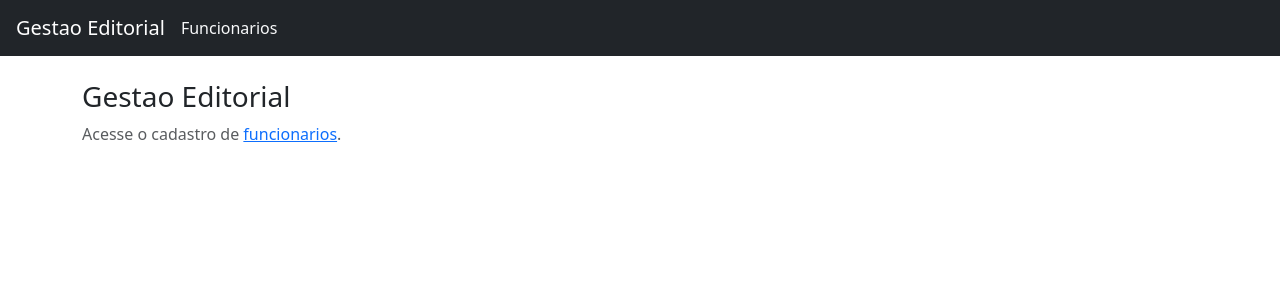
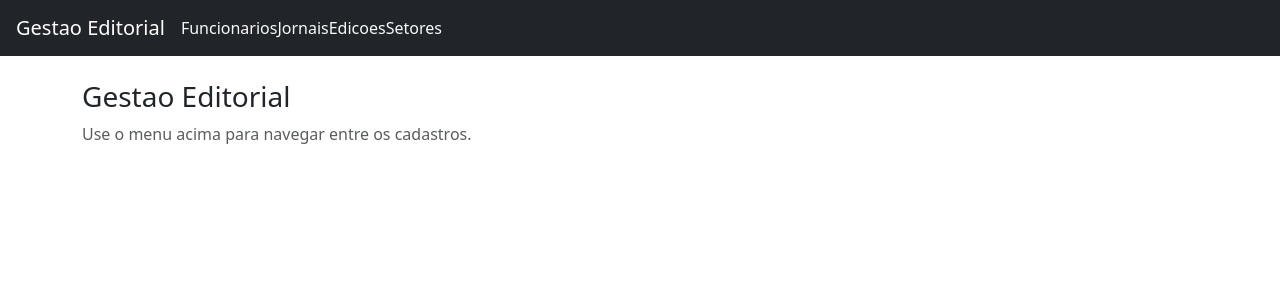
Before and after one commit to Felifelps/EditoraBD, a FastAPI app: page / in a window 1280 px wide. Shown: the top 300 px of the page. Run offline with FastAPI, Linux system fonts and the light colour scheme; some libraries are stand-ins or nearby versions.

Commit message:
feat: adicionar menu de navegacao

```diff
--- a/app/templates/base.html
+++ b/app/templates/base.html
@@ -12,6 +12,9 @@
     <nav class="navbar navbar-expand navbar-dark bg-dark px-3">
         <a class="navbar-brand" href="/">Gestao Editorial</a>
         <a class="nav-link text-light" href="/funcionarios">Funcionarios</a>
+        <a class="nav-link text-light" href="/jornais">Jornais</a>
+        <a class="nav-link text-light" href="/edicoes">Edicoes</a>
+        <a class="nav-link text-light" href="/setores">Setores</a>
     </nav>
     <main class="container py-4">
         {% block content %}{% endblock %}
--- a/app/templates/home.html
+++ b/app/templates/home.html
@@ -2,5 +2,5 @@
 {% block title %}Inicio{% endblock %}
 {% block content %}
 <h1 class="h3">Gestao Editorial</h1>
-<p class="text-muted">Acesse o cadastro de <a href="/funcionarios">funcionarios</a>.</p>
+<p class="text-muted">Use o menu acima para navegar entre os cadastros.</p>
 {% endblock %}
```
